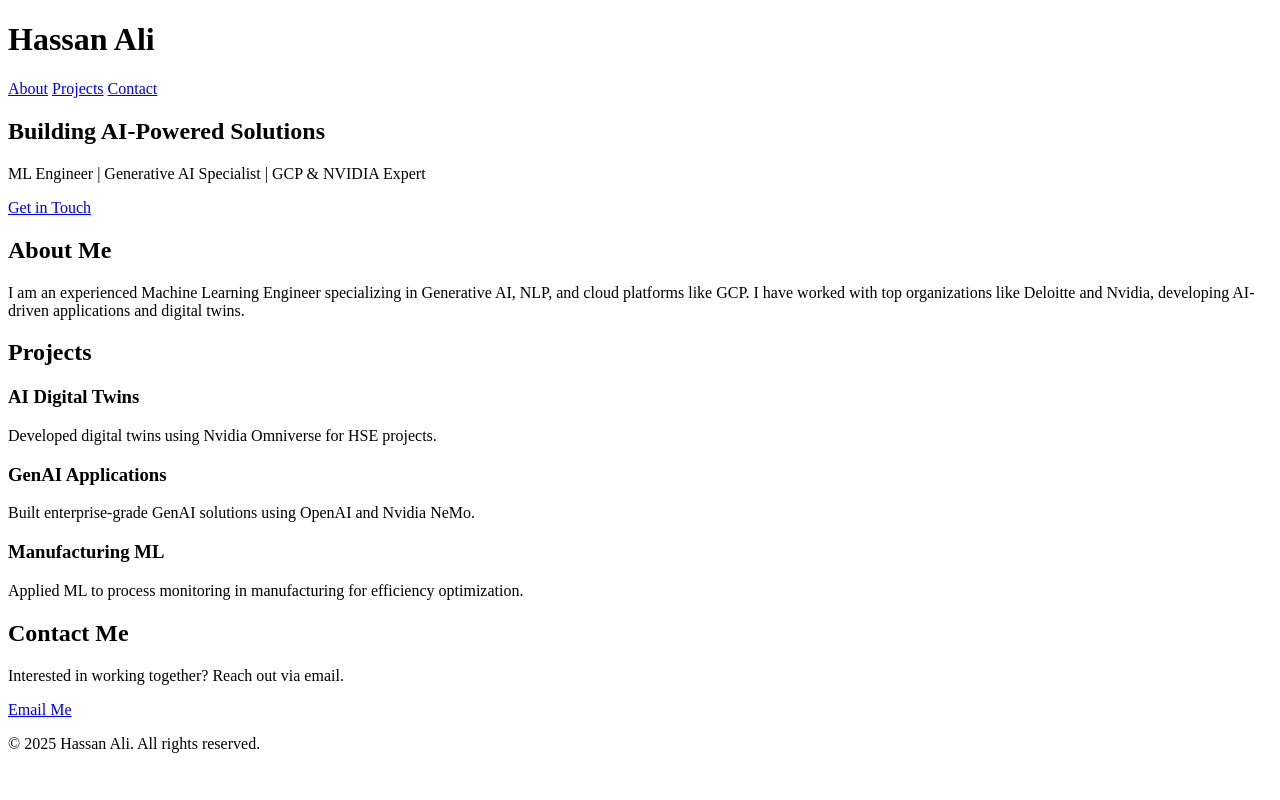
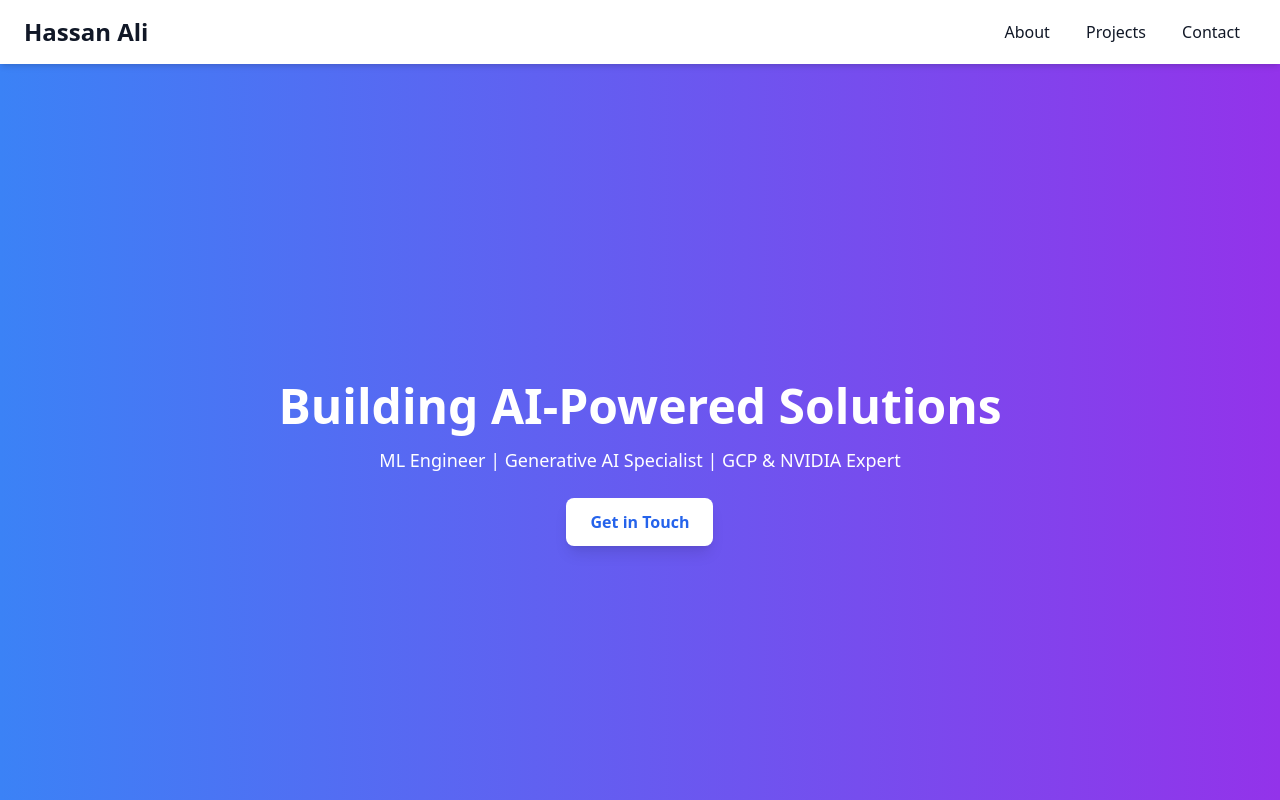
Before and after one commit to alihasn92/hassanali.de, a plain HTML site: page index.html in a window 1280 px wide. Shown: the top 800 px of the page. Drawn offline with nearby package versions, Linux system fonts and the light colour scheme.

Commit message:
Update index.html

```diff
--- a/index.html
+++ b/index.html
@@ -4,7 +4,9 @@
     <meta charset="UTF-8">
     <meta name="viewport" content="width=device-width, initial-scale=1.0">
     <title>Hassan Ali - AI & ML Engineer</title>
-    <link rel="stylesheet" href="https://cdnjs.cloudflare.com/ajax/libs/tailwindcss/3.3.0/tailwind.min.css">
+    <script src="https://cdn.tailwindcss.com"></script>
+
+
 </head>
 <body class="bg-gray-50 text-gray-900">
     <header class="bg-white shadow-md py-4 sticky top-0 z-50">
```
